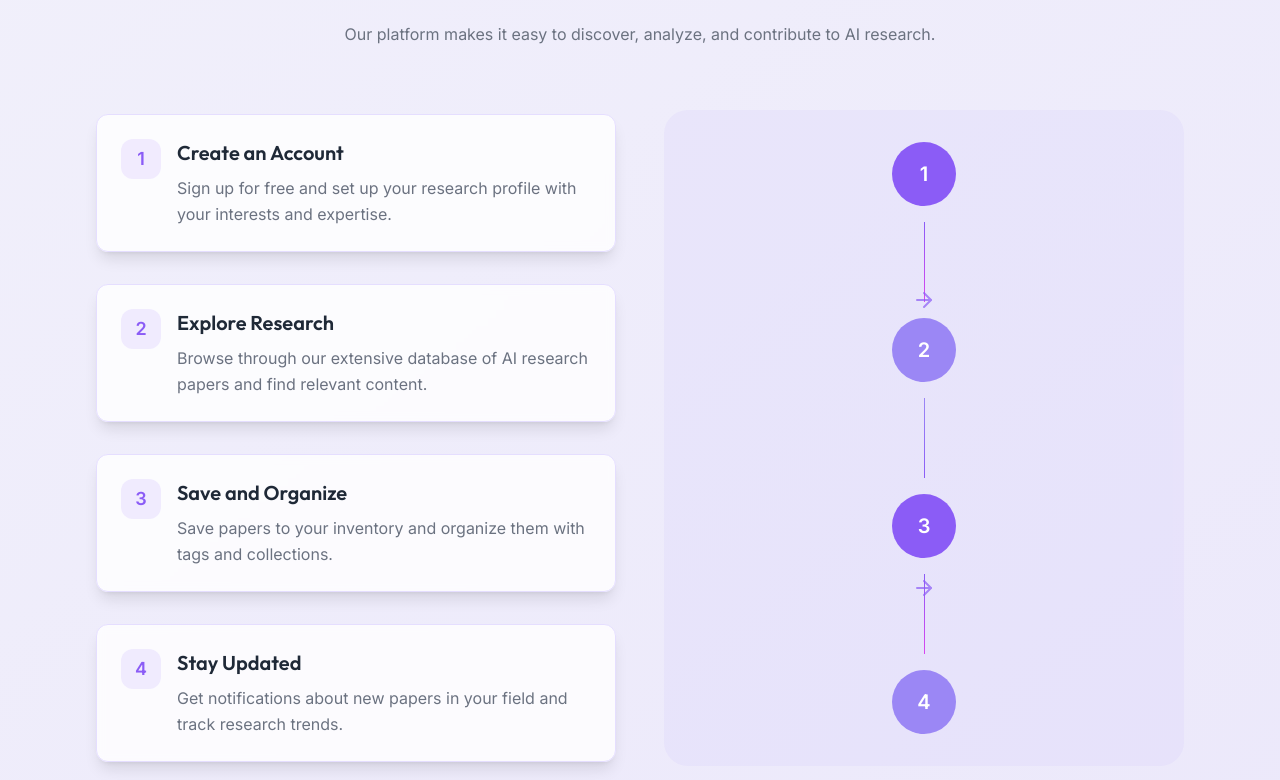
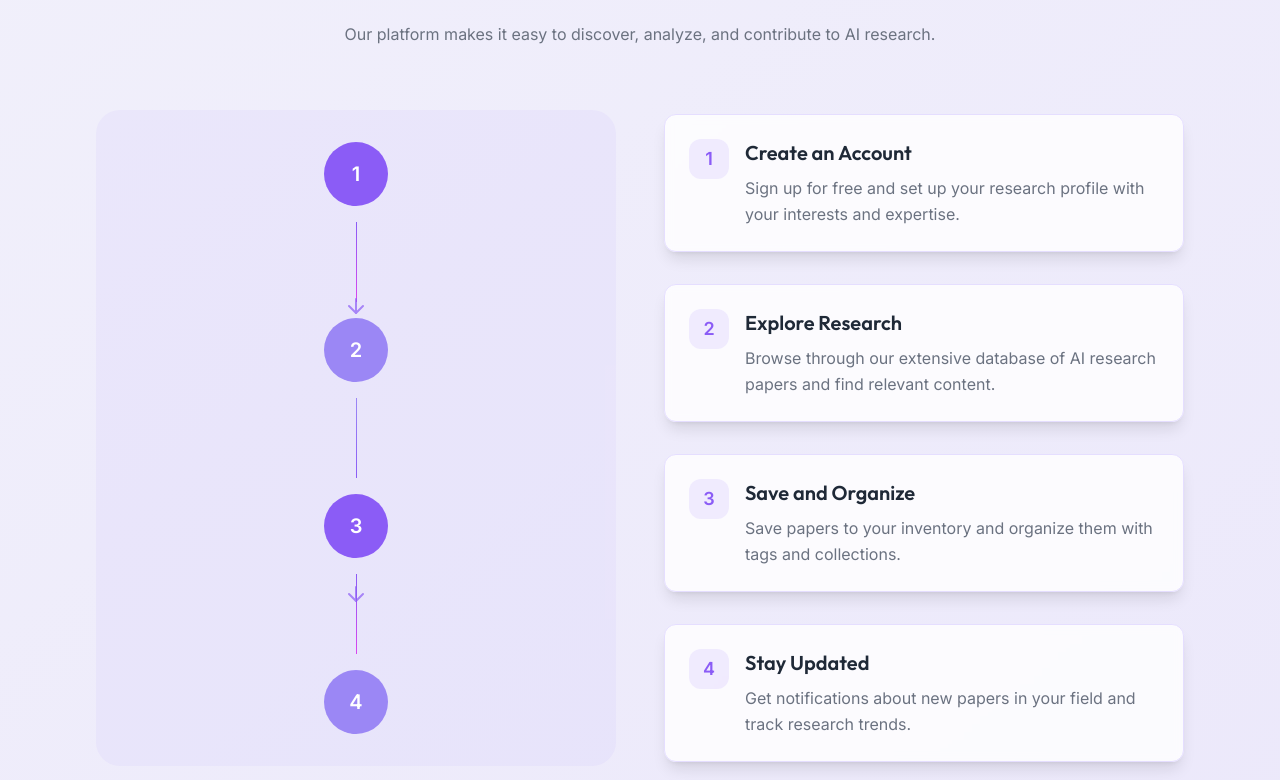
Before and after one commit to viratco/resegoAI_frontend, a React (Vite) app: page / in a window 1280 px wide. Shown: the part 2220-3000 px from the top of the page. Built offline with nearby package versions, Linux system fonts and the light colour scheme.

Commit message:
Refactor How It Works Section
The "How It Works" section's arrow UI has been adjusted.  The arrow animation has been addressed to improve smoothness, or removed if necessary. The layout of the arrow and information sections has been maintained.

```diff
--- a/src/pages/Index.tsx
+++ b/src/pages/Index.tsx
@@ -173,33 +173,7 @@ const Index = () => {
           </div>
 
           <div className="grid md:grid-cols-2 gap-12 items-center">
-            {/* Left Column - Step Descriptions */}
-            <div className="space-y-8">
-              {steps.slice(0, 4).map((step, index) => (
-                <div
-                  key={step.title}
-                  className="animate-on-scroll opacity-0 bg-white/80 backdrop-blur-sm p-6 rounded-xl border border-[#E5DEFF] shadow-lg"
-                  data-animation="fade-in-left"
-                  style={{ animationDelay: `${index * 150}ms` }}
-                >
-                  <div className="flex items-start gap-4">
-                    <div className="w-10 h-10 bg-[#8B5CF6]/10 rounded-lg flex items-center justify-center shrink-0">
-                      <span className="text-lg font-bold text-[#8B5CF6]">{index + 1}</span>
-                    </div>
-                    <div>
-                      <h3 className="font-heading text-xl font-semibold mb-2 text-[#1F2937]">
-                        {step.title}
-                      </h3>
-                      <p className="text-[#6B7280] leading-relaxed">
-                        {step.description}
-                      </p>
-                    </div>
-                  </div>
-                </div>
-              ))}
-            </div>
-
-            {/* Right Column - Arrow UI */}
+            {/* Left Column - Arrow UI */}
             <div className="relative hidden md:block">
               <div className="absolute inset-0 bg-[#8B5CF6]/5 rounded-3xl" />
               <div className="relative p-8 min-h-[600px] flex flex-col items-center justify-between">
@@ -220,14 +194,40 @@ const Index = () => {
                   <div className="w-16 h-16 rounded-full bg-[#9B87F5] text-white flex items-center justify-center text-xl font-bold">4</div>
                 </div>
 
-                {/* Animated Arrows */}
+                {/* Static Arrows */}
                 <div className="absolute left-1/2 top-[28%] -translate-x-1/2 opacity-70">
-                  <ArrowRight className="w-6 h-6 text-[#8B5CF6] animate-bounce" />
+                  <ArrowRight className="w-6 h-6 text-[#8B5CF6] transform rotate-90" />
                 </div>
                 <div className="absolute left-1/2 top-[72%] -translate-x-1/2 opacity-70">
-                  <ArrowRight className="w-6 h-6 text-[#8B5CF6] animate-bounce" />
+                  <ArrowRight className="w-6 h-6 text-[#8B5CF6] transform rotate-90" />
                 </div>
               </div>
+            </div>
+
+            {/* Right Column - Step Descriptions */}
+            <div className="space-y-8">
+              {steps.slice(0, 4).map((step, index) => (
+                <div
+                  key={step.title}
+                  className="animate-on-scroll opacity-0 bg-white/80 backdrop-blur-sm p-6 rounded-xl border border-[#E5DEFF] shadow-lg"
+                  data-animation="fade-in-right"
+                  style={{ animationDelay: `${index * 150}ms` }}
+                >
+                  <div className="flex items-start gap-4">
+                    <div className="w-10 h-10 bg-[#8B5CF6]/10 rounded-lg flex items-center justify-center shrink-0">
+                      <span className="text-lg font-bold text-[#8B5CF6]">{index + 1}</span>
+                    </div>
+                    <div>
+                      <h3 className="font-heading text-xl font-semibold mb-2 text-[#1F2937]">
+                        {step.title}
+                      </h3>
+                      <p className="text-[#6B7280] leading-relaxed">
+                        {step.description}
+                      </p>
+                    </div>
+                  </div>
+                </div>
+              ))}
             </div>
           </div>
         </div>
```
